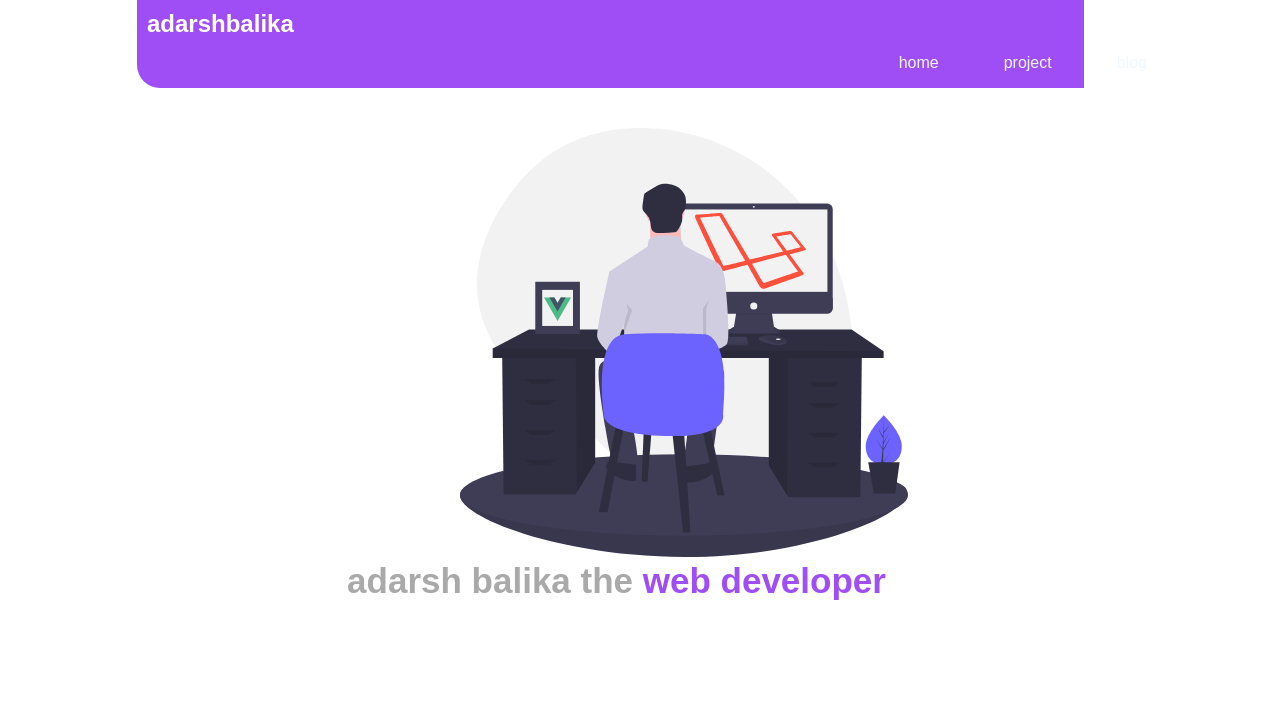
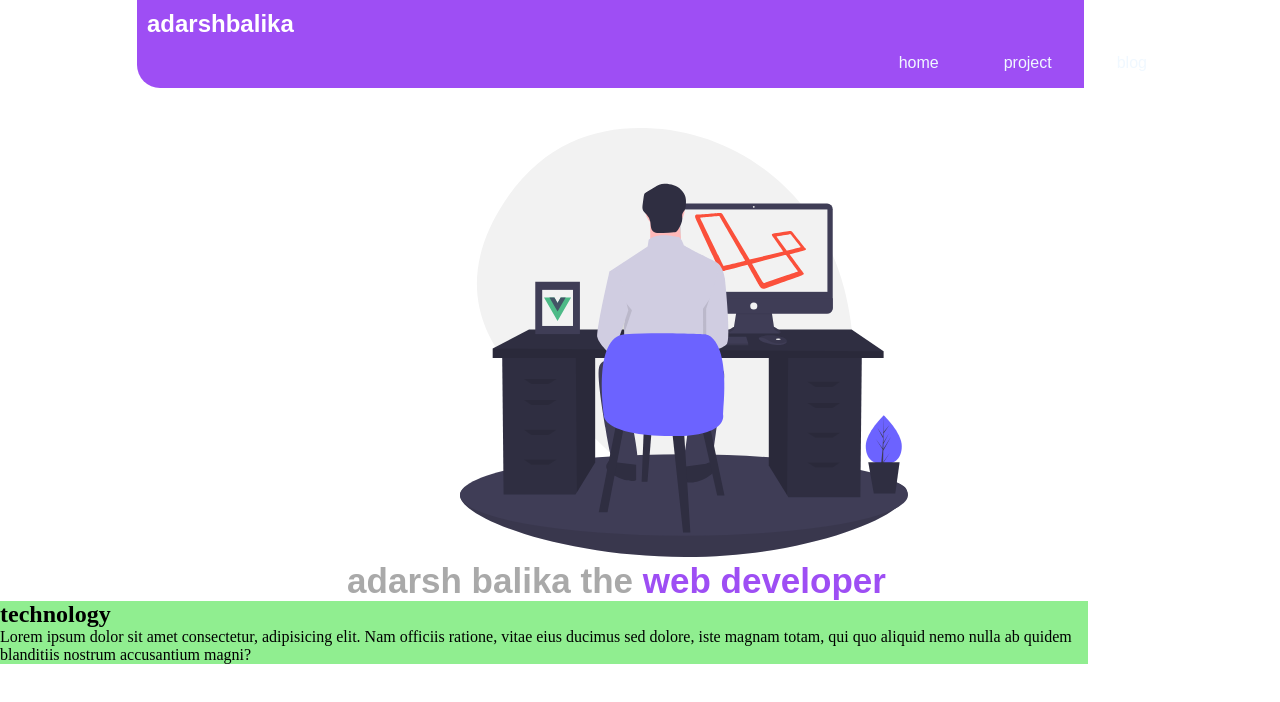
Before and after one commit to Aayushi-web/Adarsh-balika-NeoG, a plain HTML site: page index.html in a window 1280 px wide. Drawn offline with Linux system fonts and the light colour scheme; a web font is replaced by a local one.

Commit message:
update: index.html

```diff
--- a/index.html
+++ b/index.html
@@ -10,6 +10,7 @@
 </head>
 
 <body>
+
     <nav class="nav-bar">
         <h1>adarshbalika</h1>
         <ul>
@@ -19,8 +20,13 @@
 
         </ul>
     </nav>
+    <header>
     <div class="img"><img src="pic.svg" alt=""></div>
-    <h2 class="txt">adarsh balika the <span>web developer</span> </h2>
+    <h2 class="txt">adarsh balika the <span>web developer</span> </h2></header>
+    <section class="sec1">
+        <h1>technology</h1>
+        <p>Lorem ipsum dolor sit amet consectetur, adipisicing elit. Nam officiis ratione, vitae eius ducimus sed dolore, iste magnam totam, qui quo aliquid nemo nulla ab quidem blanditiis nostrum accusantium magni?</p>
+    </section>
 </body>
 
 </html>
```
